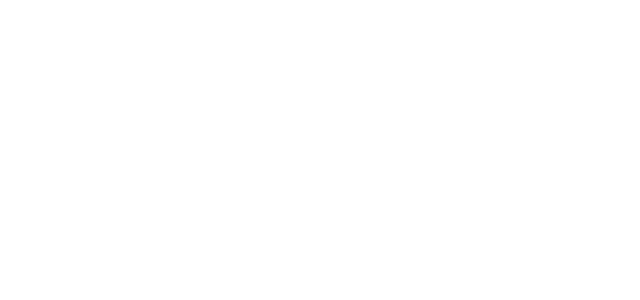
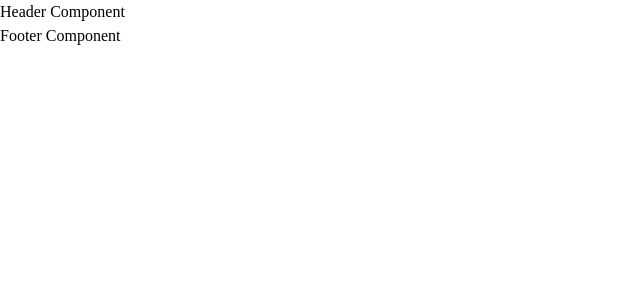
Before and after one commit to Ionito/latest-news, a React (Vite) app: page / in a window 1280 px wide. Shown: the top 300 px of the page, without its empty margins (0-640 px from the left). Built offline with nearby package versions, Linux system fonts and the light colour scheme.

Commit message:
feat: add some skeleton components

```diff
--- a/src/App.tsx
+++ b/src/App.tsx
@@ -1,5 +1,12 @@
+import { Footer, Header, Layout } from "@/components";
+
 function App() {
-  return <></>;
+  return (
+    <Layout>
+      <Header />
+      <Footer />
+    </Layout>
+  );
 }
 
 export default App;
--- /dev/null
+++ b/src/components/Footer.tsx
@@ -0,0 +1,5 @@
+interface Props extends React.PropsWithChildren {}
+
+export const Footer = ({}: Props): JSX.Element => {
+  return <footer>Footer Component</footer>;
+};
--- /dev/null
+++ b/src/components/Header.tsx
@@ -0,0 +1,5 @@
+interface Props extends React.PropsWithChildren {}
+
+export const Header = ({}: Props): JSX.Element => {
+  return <header>Header Component</header>;
+};
--- /dev/null
+++ b/src/components/Layout.tsx
@@ -0,0 +1,5 @@
+interface Props extends React.PropsWithChildren {}
+
+export const Layout = ({ children }: Props): JSX.Element => {
+  return <main>{children}</main>;
+};
--- /dev/null
+++ b/src/components/index.ts
@@ -0,0 +1,3 @@
+export { Header } from "./Header";
+export { Footer } from "./Footer";
+export { Layout } from "./Layout";
```
